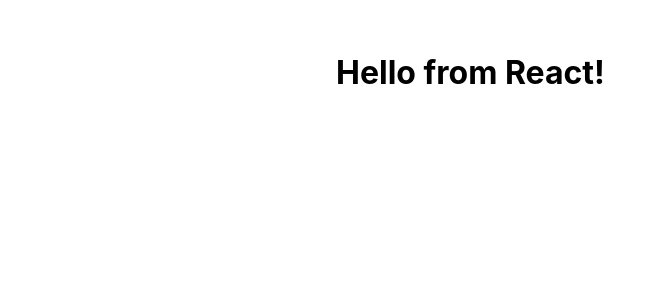
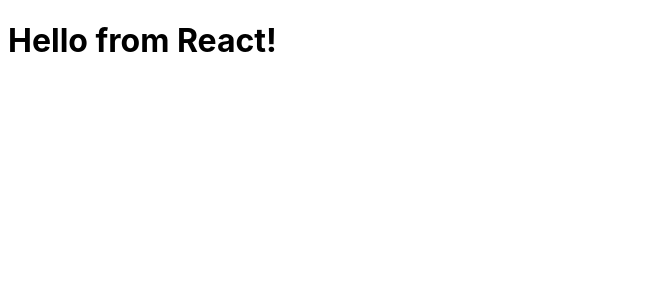
Before and after one commit to ChubachiPT2024/manakan, a React (Vite) app: page / in a window 1280 px wide. Shown: the top 300 px of the page, without its empty margins (0-656 px from the left). Built offline with nearby package versions, Linux system fonts and the light colour scheme.

Commit message:
必要のない部分を削除

```diff
--- a/index.html
+++ b/index.html
@@ -1,13 +1,14 @@
 <!DOCTYPE html>
 <html>
+
 <head>
   <meta charset="UTF-8" />
   <title>Hello World!</title>
 
 </head>
+
 <body>
-    <h1>💖 Hello World!</h1>
-    <p>Welcome to your Electron application.</p>
   <script type="module" src="/src/renderer.ts"></script>
 </body>
+
 </html>
--- a/src/index.css
+++ b/src/index.css
@@ -1,7 +1,5 @@
 body {
   font-family: -apple-system, BlinkMacSystemFont, 'Segoe UI', Roboto, Helvetica,
     Arial, sans-serif;
-  margin: auto;
-  max-width: 38rem;
-  padding: 2rem;
+  -webkit-font-smoothing: antialiased;
 }
--- a/src/renderer.ts
+++ b/src/renderer.ts
@@ -28,7 +28,5 @@
 
 import './index.css';
 
-console.log('👋 This message is being logged by "renderer.ts", included via Vite');
-
 // Add this to the end of the existing file
 import './index';
```
Lines whose indentation alone changed are shown as unchanged.
